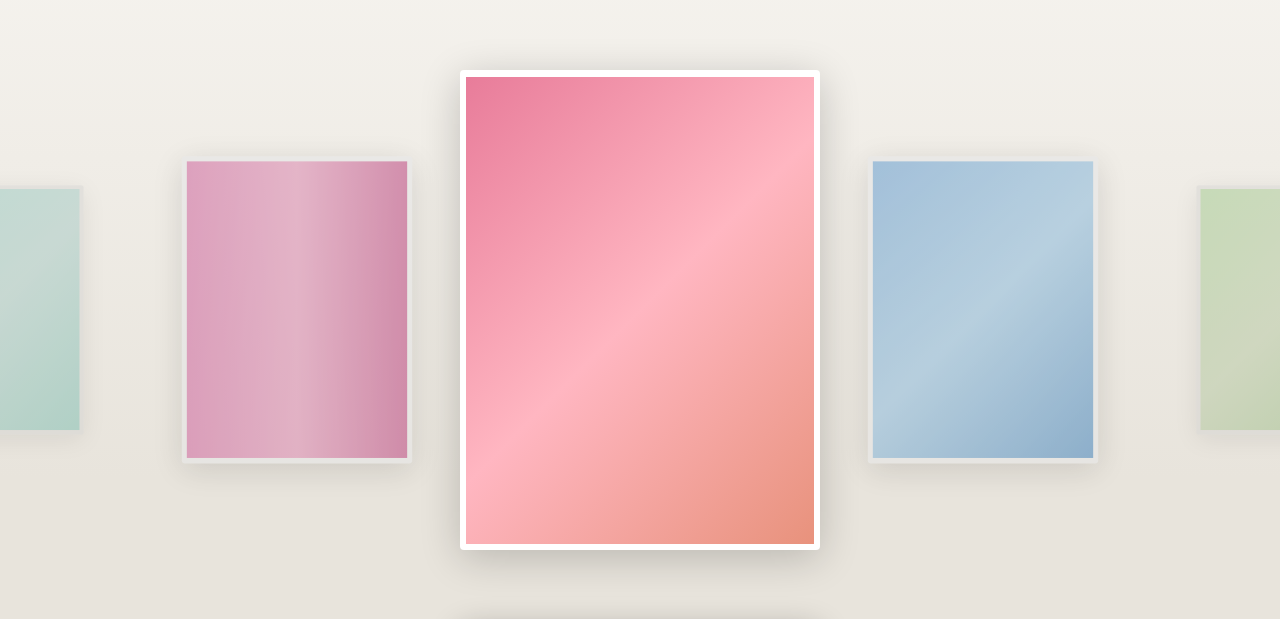
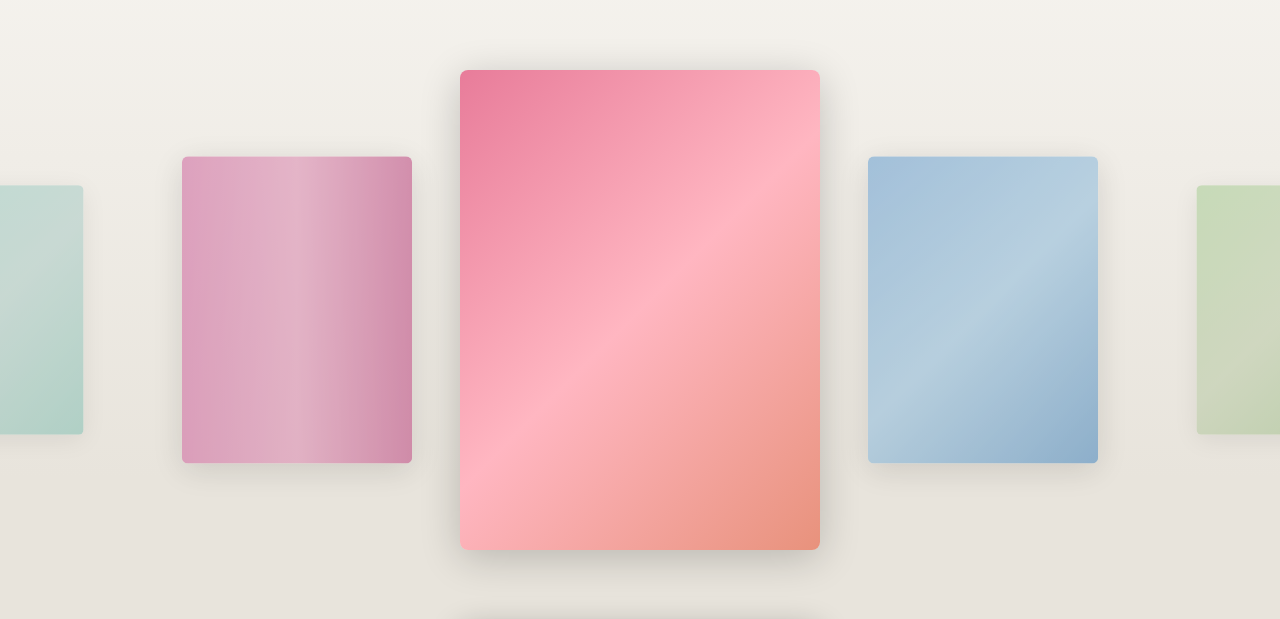
Before and after one commit to DimiDumo/gt-landingpage, a website: page v35/index.html in a window 1280 px wide. Shown: the part 162-781 px from the top of the page. Drawn offline with nearby package versions, Linux system fonts and the light colour scheme; a web font is replaced by a local one.

Commit message:
Done. The white border/padding has been removed. The images now display edge-to-edge with just rounded corners and a subtle shadow.

```diff
--- a/v35/index.html
+++ b/v35/index.html
@@ -318,10 +318,9 @@
 
 
         .carousel-frame {
-            background: white;
-            padding: clamp(4px, 0.5vw, 8px);
             box-shadow: 0 8px 40px rgba(0,0,0,0.2);
-            border-radius: 4px;
+            border-radius: 8px;
+            overflow: hidden;
             /* Height based on available viewport, leaving room for artist card */
             height: calc(100vh - 240px);
             max-height: 60vh;
```
